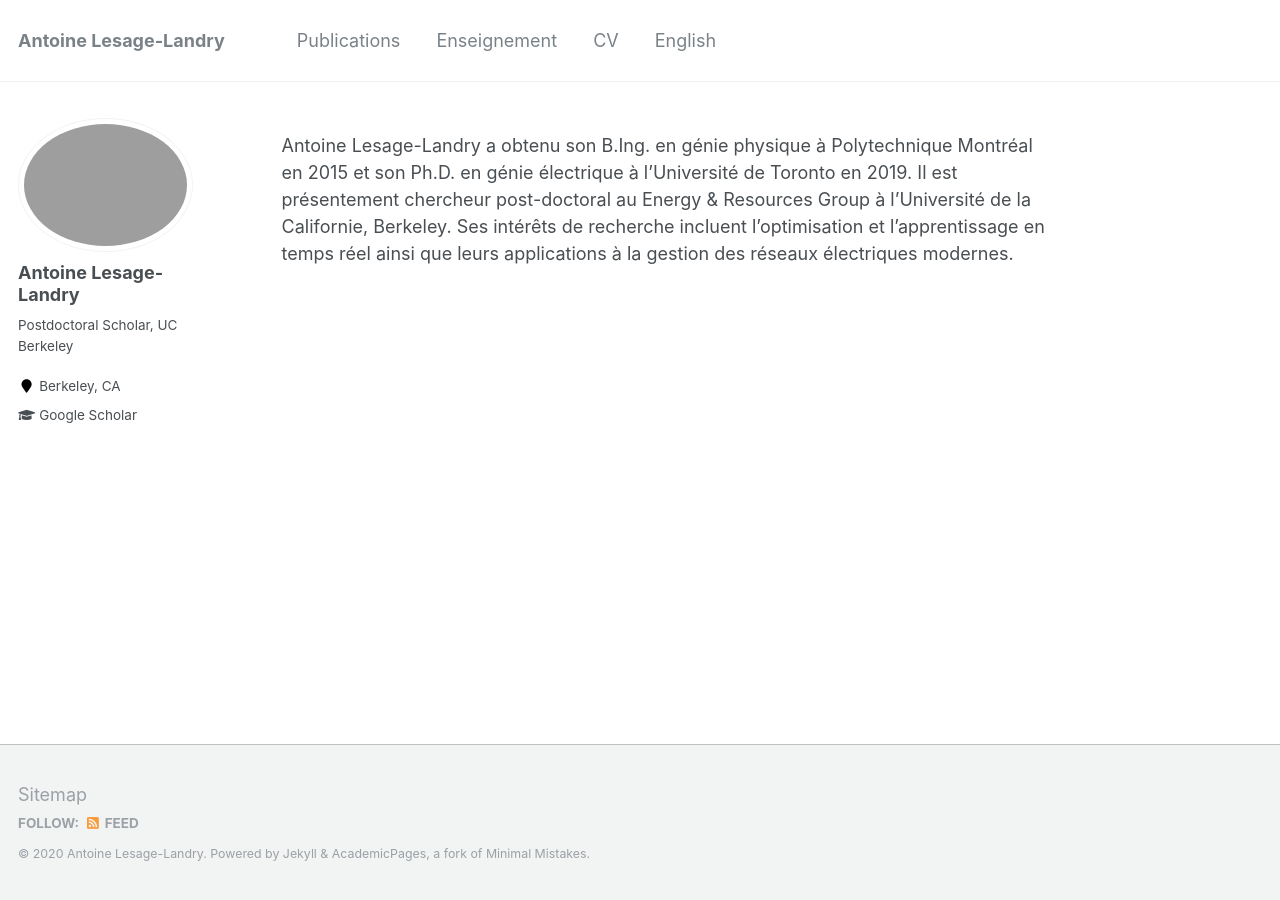
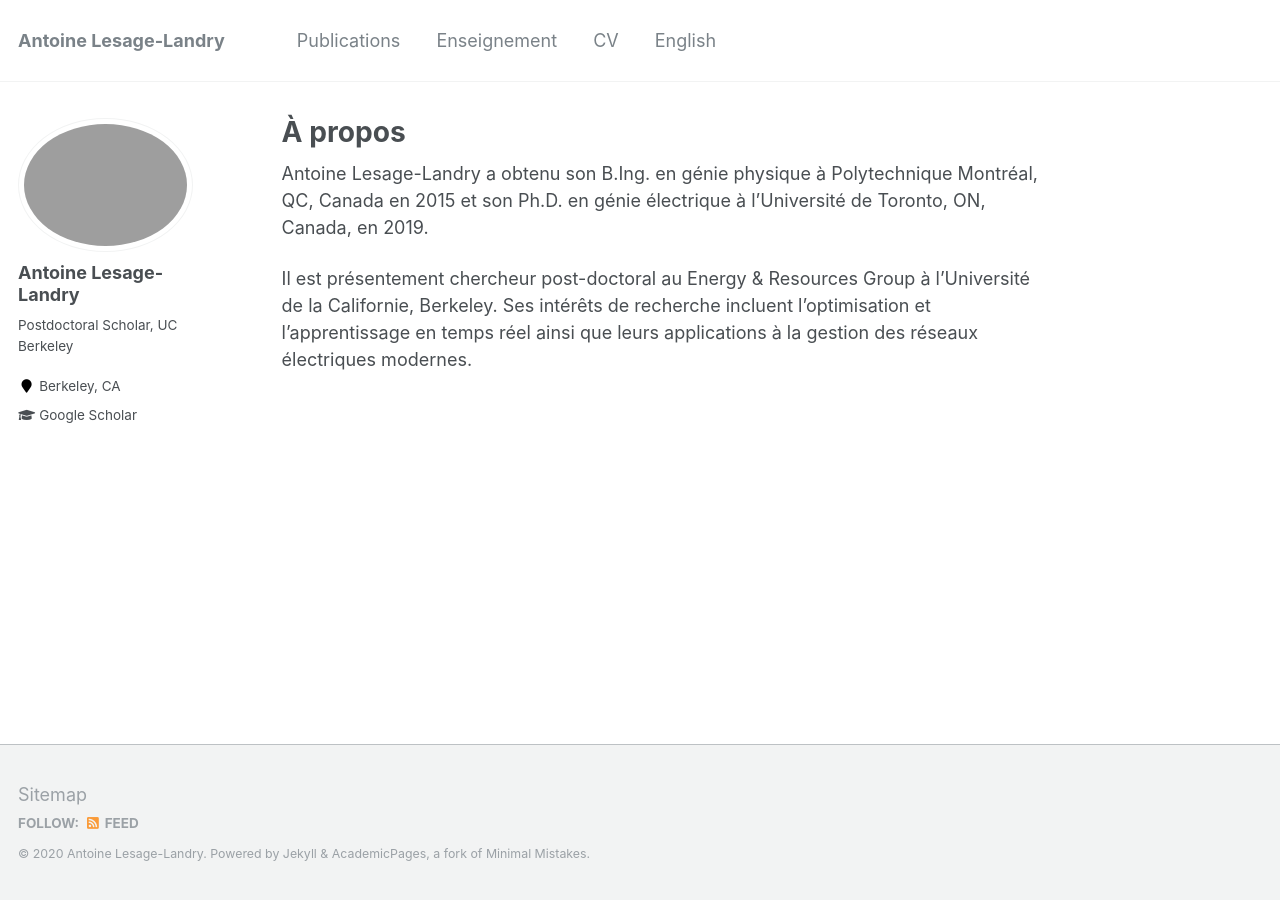
Before and after one commit to alesagelandry/fr, a Jekyll site: the page built from _pages/about.md, in a window 1280 px wide. Built offline with Jekyll 4.4.1, drawn with Linux system fonts in a browser that asks for light colours.

Commit message:
Update about.md

```diff
--- a/_pages/about.md
+++ b/_pages/about.md
@@ -1,11 +1,13 @@
 ---
 permalink: /
-title: ""
-excerpt: ""
+title: "À propos"
+excerpt: "À propos"
 author_profile: true
 redirect_from:
   - /about/
   - /about.html
 ---
 
-Antoine Lesage-Landry a obtenu son B.Ing. en génie physique à Polytechnique Montréal en 2015 et son Ph.D. en génie électrique à l'Université de Toronto en 2019. Il est présentement chercheur post-doctoral au Energy & Resources Group à l'Université de la Californie, Berkeley. Ses intérêts de recherche incluent l'optimisation et l'apprentissage en temps réel ainsi que leurs applications à la gestion des réseaux électriques modernes.
+Antoine Lesage-Landry a obtenu son B.Ing. en génie physique à Polytechnique Montréal, QC, Canada en 2015 et son Ph.D. en génie électrique à l'Université de Toronto, ON, Canada, en 2019.
+
+Il est présentement chercheur post-doctoral au Energy & Resources Group à l'Université de la Californie, Berkeley. Ses intérêts de recherche incluent l'optimisation et l'apprentissage en temps réel ainsi que leurs applications à la gestion des réseaux électriques modernes.
```
